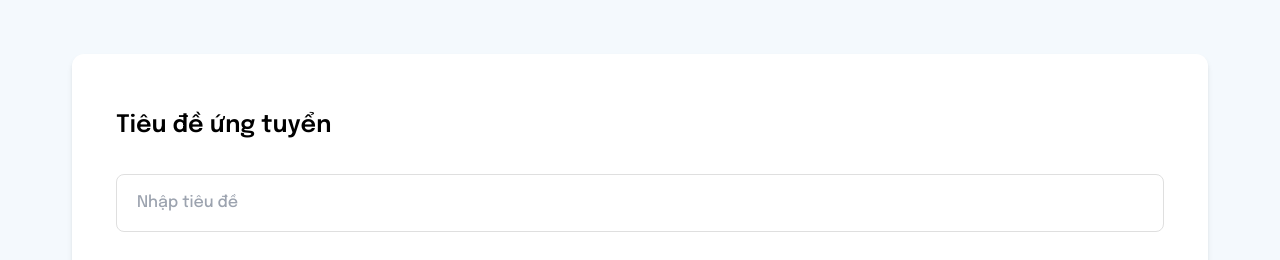
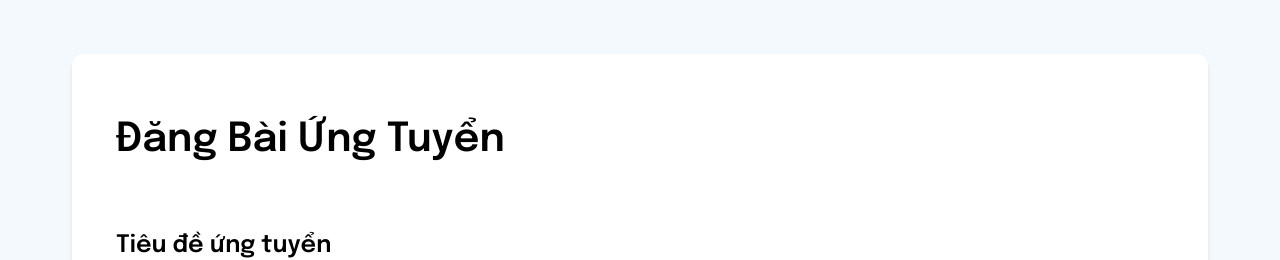
Before and after one commit to LamPhuongZ/FE-Hackathon-TypeScript, a React (Vite) app: page /form-application in a window 1280 px wide. Shown: the part 446-706 px from the top of the page. Built offline with nearby package versions, Linux system fonts and the light colour scheme; no server answers; a small style sheet from the web is missing.

Commit message:
build: title_application

```diff
--- a/src/pages/FormApplicationPage/index.tsx
+++ b/src/pages/FormApplicationPage/index.tsx
@@ -79,7 +79,7 @@ export default function FormApplication() {
     try {
       // Kiểm tra xem có ảnh nào đã bị xóa không
       if (imagesDeleted.some((deleted) => deleted)) {
-        toast.error("Vui lòng kiểm tra lại ảnh đã xóa!");
+        toast.error("Vui lòng tải lại ảnh!");
         return;
       }
       toast.success("Đã đăng bài thành công!");
@@ -118,8 +118,13 @@ export default function FormApplication() {
 
   return (
     <div className="py-20 px-[72px]">
-      <form onSubmit={handleSubmit(handlePost)}>
-        <div className="bg-white py-14 shadow-md px-11 rounded-xl">
+      <div className="bg-white py-4 shadow-md px-11 rounded-xl">
+        <div className="mb-5 py-10">
+          <div>
+            <h1 className="text-[40px] font-semibold capitalize">Đăng bài ứng tuyển</h1>
+          </div>
+        </div>
+        <form onSubmit={handleSubmit(handlePost)}>
           <div className="mb-5 lg:mb-10">
             <Field>
               <Label htmlFor="titlePost">Tiêu đề ứng tuyển</Label>
@@ -267,8 +272,8 @@ export default function FormApplication() {
             </Field>
           </div>
           <Button type="submit" title="Đăng Bài" className="w-full mt-10" />
-        </div>
-      </form>
+        </form>
+      </div>
     </div>
   );
 }
```
